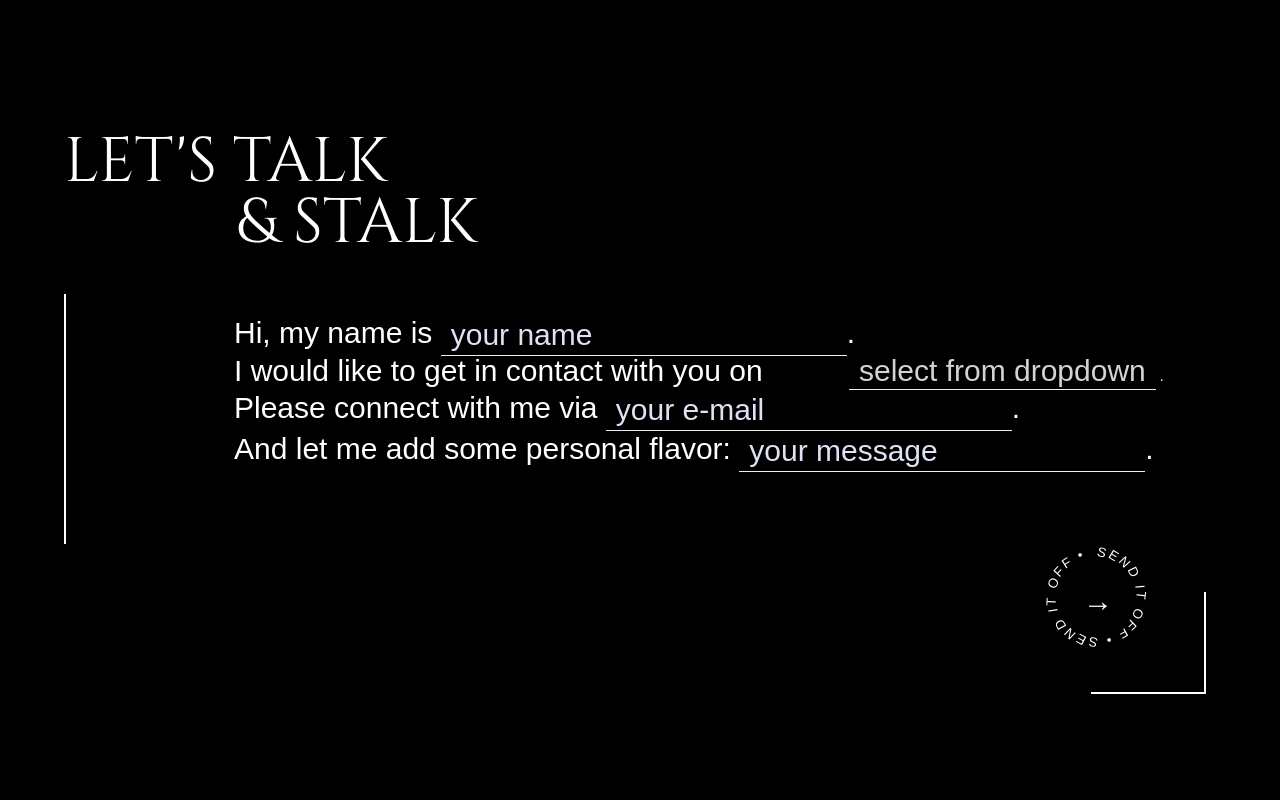
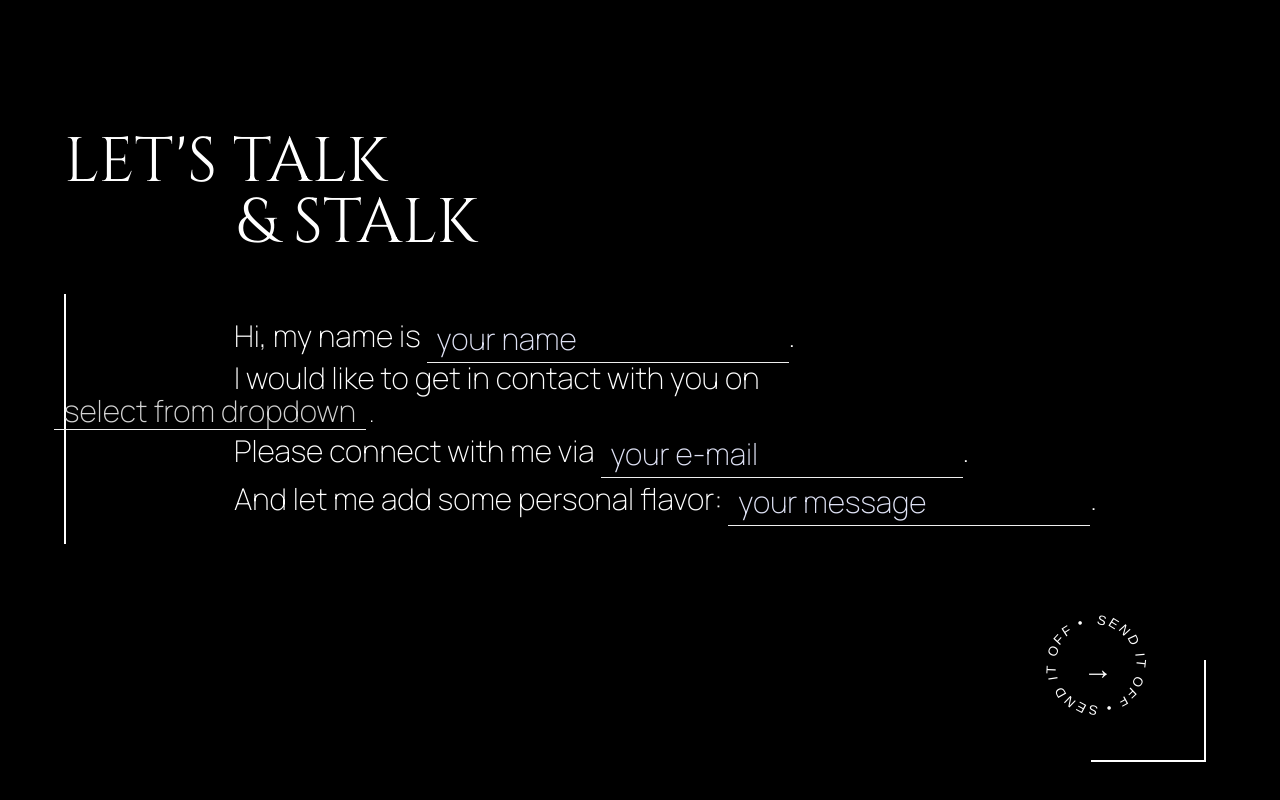
Before and after one commit to LuisaWz/lepore, a website built with webpack: page index.html in a window 1280 px wide. Shown: the part 1530-2330 px from the top of the page. Before the commit the page ends 2274 px from the top, so only its background shows below. Built offline with nearby package versions, Linux system fonts and the light colour scheme; a web font is replaced by a local one; what smooth-scrollbar would draw is missing.

Commit message:
Update styling of drop-down

```diff
--- a/src/sass/_main.scss
+++ b/src/sass/_main.scss
@@ -19,10 +19,10 @@ body {
 
 .textstyle {
     color: white;
-    font-size: 3rem;
+    font-size: 2rem;
+    font-family: 'Manrope', sans-serif;
     font-weight: lighter;
-    font-family: 'Montserrat', sans-serif;
-    display: inline-block;
+
 }
 
 .scroll-content {
```
